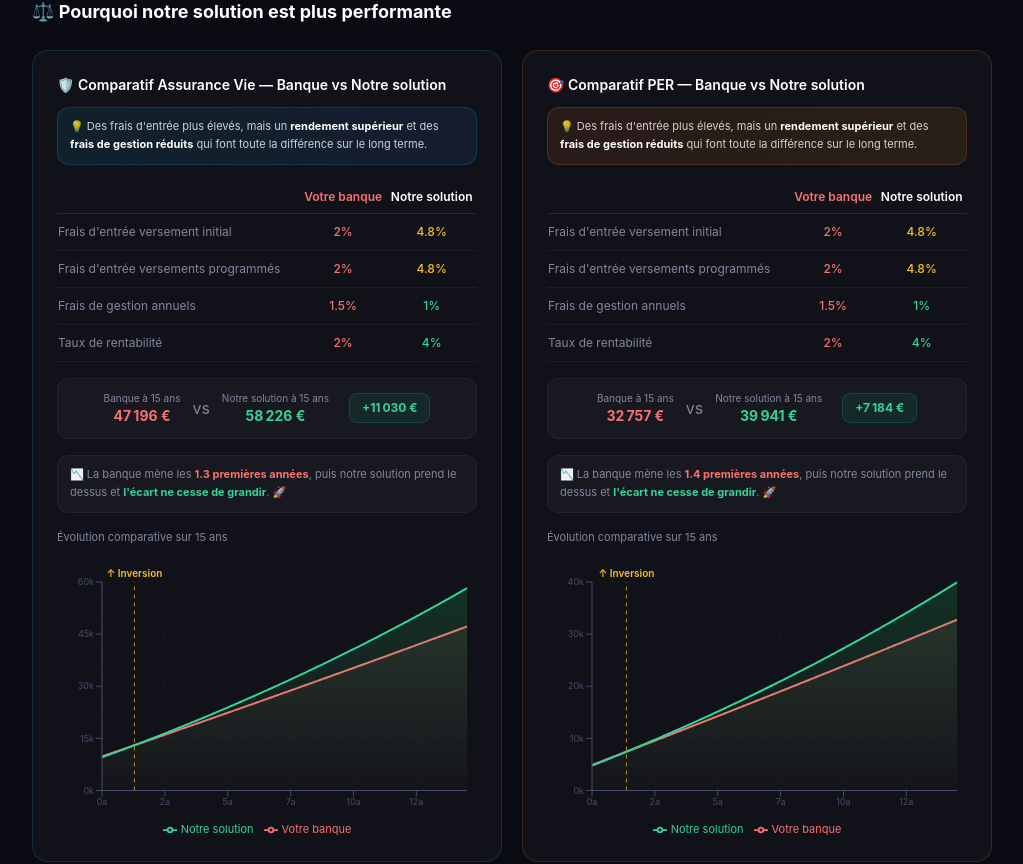
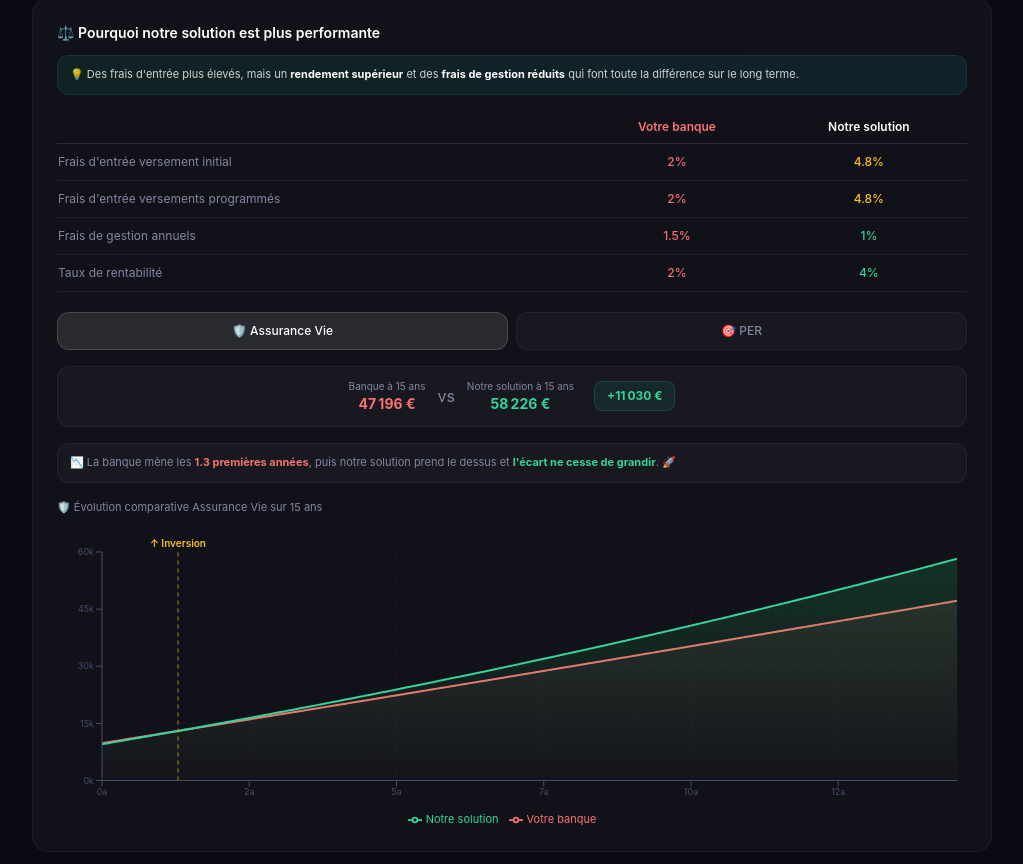
Before and after one commit to louminod/simulateur-patrimoine, a Next.js app: page / in a window 1280 px wide. Shown: the part 1946-2810 px from the top of the page, without its empty margins (128-1151 px from the left). Built offline with nearby package versions, Linux system fonts and the light colour scheme.

Commit message:
feat: merge AV/PER fee comparison into single card with tabs

```diff
--- a/src/app/page.tsx
+++ b/src/app/page.tsx
@@ -71,31 +71,12 @@ export default function Home() {
       <ResultSummary monthlyEffort={monthlyEffort} totalFinal={results.totalFinal} monthlyIncome={passiveIncome} hasCreditSCPI={scpiCredit.enabled} />
 
       {(av.enabled || per.enabled) && (
-        <section className="mb-12">
-          <h2 className="text-lg font-bold text-white mb-6">⚖️ Pourquoi notre solution est plus performante</h2>
-          <div className={`grid ${av.enabled && per.enabled ? "md:grid-cols-2" : ""} gap-5`}>
-            {av.enabled && (
-              <FeeComparison
-                label="Assurance Vie"
-                icon="🛡️"
-                initialCapital={av.initialCapital}
-                monthlyContribution={av.monthlyContribution}
-                gradient="from-cyan-500/10 to-blue-500/10"
-                borderColor="border-cyan-500/20"
-              />
-            )}
-            {per.enabled && (
-              <FeeComparison
-                label="PER"
-                icon="🎯"
-                initialCapital={per.initialCapital}
-                monthlyContribution={per.monthlyContribution}
-                gradient="from-orange-500/10 to-amber-500/10"
-                borderColor="border-orange-500/20"
-              />
-            )}
-          </div>
-        </section>
+        <FeeComparison
+          envelopes={[
+            ...(av.enabled ? [{ label: "Assurance Vie", icon: "🛡️", initialCapital: av.initialCapital, monthlyContribution: av.monthlyContribution }] : []),
+            ...(per.enabled ? [{ label: "PER", icon: "🎯", initialCapital: per.initialCapital, monthlyContribution: per.monthlyContribution }] : []),
+          ]}
+        />
       )}
 
       <ComparisonBlock results={results} perEnabled={per.enabled} perTmi={per.tmi} />
--- a/src/components/FeeComparison.tsx
+++ b/src/components/FeeComparison.tsx
@@ -1,6 +1,6 @@
 "use client";
 
-import { memo, useMemo } from "react";
+import { memo, useMemo, useState } from "react";
 import {
   AreaChart, Area, XAxis, YAxis, CartesianGrid,
   Tooltip as RTooltip, ResponsiveContainer, Legend, ReferenceLine,
@@ -13,13 +13,15 @@ import {
   FEE_COMPARISON_YEARS,
 } from "@/lib/constants";
 
-interface FeeComparisonProps {
+interface EnvelopeInput {
   label: string;
   icon: string;
   initialCapital: number;
   monthlyContribution: number;
-  gradient: string;
-  borderColor: string;
+}
+
+interface FeeComparisonProps {
+  envelopes: EnvelopeInput[];
 }
 
 interface FeeRow {
@@ -42,95 +44,22 @@ const verdictColor: Record<FeeRow["verdict"], string> = {
   neutral: "text-white",
 };
 
-function FeeComparisonInner({ label, icon, initialCapital, monthlyContribution, gradient, borderColor }: FeeComparisonProps) {
+function ComparisonChart({ id, data, crossoverMonth }: {
+  id: string;
+  data: { month: number; "Votre banque": number; "Notre solution": number }[];
+  crossoverMonth: number | null;
+}) {
   const years = FEE_COMPARISON_YEARS;
-
-  const chartData = useMemo(() => {
-    const { bankCurve, solutionCurve } = simulateFeeCurves(initialCapital, monthlyContribution, years);
-    const months = years * 12;
-    return Array.from({ length: months + 1 }, (_, i) => ({
-      month: i,
-      "Votre banque": Math.round(bankCurve[i]),
-      "Notre solution": Math.round(solutionCurve[i]),
-    }));
-  }, [initialCapital, monthlyContribution, years]);
-
-  const bankerFinal = chartData[chartData.length - 1]["Votre banque"];
-  const solutionFinal = chartData[chartData.length - 1]["Notre solution"];
-  const diff = solutionFinal - bankerFinal;
-
-  const crossoverMonth = useMemo(() => {
-    for (let i = 1; i < chartData.length; i++) {
-      if (chartData[i]["Notre solution"] >= chartData[i]["Votre banque"]) return i;
-    }
-    return null;
-  }, [chartData]);
-  const crossoverYears = crossoverMonth !== null ? (crossoverMonth / 12) : null;
-
   return (
-    <div className={`bg-[var(--card)] rounded-2xl border ${borderColor} p-4 md:p-6`}>
-      <h3 className="text-sm font-semibold mb-3 text-white">{icon} Comparatif {label} — Banque vs Notre solution</h3>
-
-      <div className={`bg-gradient-to-r ${gradient} border ${borderColor} rounded-xl px-3 py-2.5 mb-4`}>
-        <p className="text-[11px] text-white/80 leading-relaxed">
-          💡 Des frais d&apos;entrée plus élevés, mais un <strong className="text-white">rendement supérieur</strong> et des <strong className="text-white">frais de gestion réduits</strong> qui font toute la différence sur le long terme.
-        </p>
-      </div>
-
-      <div className="overflow-x-auto mb-4">
-        <table className="w-full text-xs">
-          <thead>
-            <tr className="border-b border-white/10">
-              <th className="text-left py-2 text-[var(--muted)] font-medium"></th>
-              <th className="text-center py-2 text-red-400 font-semibold">Votre banque</th>
-              <th className="text-center py-2 font-semibold text-white">Notre solution</th>
-            </tr>
-          </thead>
-          <tbody>
-            {fees.map((f) => (
-              <tr key={f.label} className="border-b border-white/5">
-                <td className="py-2.5 text-[var(--muted)] max-w-[120px] sm:max-w-none">{f.label}</td>
-                <td className="py-2.5 text-center text-red-400 font-medium">{f.banker}</td>
-                <td className={`py-2.5 text-center font-medium ${verdictColor[f.verdict]}`}>{f.solution}</td>
-              </tr>
-            ))}
-          </tbody>
-        </table>
-      </div>
-
-      <div className="flex items-center justify-center gap-3 mb-4 py-3 rounded-xl bg-white/[0.03] border border-white/5">
-        <div className="text-center">
-          <p className="text-[10px] text-[var(--muted)]">Banque à {years} ans</p>
-          <p className="text-sm font-bold text-red-400">{fmt(bankerFinal)}</p>
-        </div>
-        <span className="text-[var(--muted)]">vs</span>
-        <div className="text-center">
-          <p className="text-[10px] text-[var(--muted)]">Notre solution à {years} ans</p>
-          <p className="text-sm font-bold text-emerald-400">{fmt(solutionFinal)}</p>
-        </div>
-        <div className="text-center ml-2 bg-emerald-500/10 border border-emerald-500/20 rounded-lg px-3 py-1.5">
-          <p className="text-xs font-bold text-emerald-400">+{fmt(diff)}</p>
-        </div>
-      </div>
-
-      {crossoverYears !== null && (
-        <div className="mb-4 bg-white/[0.03] border border-white/5 rounded-xl px-3 py-2.5">
-          <p className="text-[11px] text-[var(--muted)] leading-relaxed">
-            📉 La banque mène les <strong className="text-red-400">{crossoverYears < 1 ? `${crossoverMonth} premiers mois` : `${crossoverYears.toFixed(1).replace('.0', '')} premières années`}</strong>, puis notre solution prend le dessus et <strong className="text-emerald-400">l&apos;écart ne cesse de grandir</strong>. 🚀
-          </p>
-        </div>
-      )}
-
-      <p className="text-[11px] text-[var(--muted)] mb-3">Évolution comparative sur {years} ans</p>
-      <div className="h-[200px] md:h-[280px]">
+    <div className="h-[220px] md:h-[300px]">
       <ResponsiveContainer width="100%" height="100%">
-          <AreaChart data={chartData} margin={{ top: 25, right: 10, left: 0, bottom: 0 }}>
+        <AreaChart data={data} margin={{ top: 25, right: 10, left: 0, bottom: 0 }}>
           <defs>
-              <linearGradient id={`gSolution-${label.replace(/\s/g, '')}`} x1="0" y1="0" x2="0" y2="1">
+            <linearGradient id={`gSolution-${id}`} x1="0" y1="0" x2="0" y2="1">
               <stop offset="0%" stopColor="#22c55e" stopOpacity={0.3} />
               <stop offset="100%" stopColor="#22c55e" stopOpacity={0.02} />
             </linearGradient>
-              <linearGradient id={`gBanque-${label.replace(/\s/g, '')}`} x1="0" y1="0" x2="0" y2="1">
+            <linearGradient id={`gBanque-${id}`} x1="0" y1="0" x2="0" y2="1">
               <stop offset="0%" stopColor="#f87171" stopOpacity={0.15} />
               <stop offset="100%" stopColor="#f87171" stopOpacity={0.02} />
             </linearGradient>
@@ -159,16 +88,139 @@ function FeeComparisonInner({ label, icon, initialCapital, monthlyContribution,
               stroke="#fbbf24"
               strokeDasharray="4 4"
               strokeOpacity={0.7}
-                label={{ value: `↑ Inversion`, position: "top", fill: "#fbbf24", fontSize: 10, fontWeight: 600 }}
+              label={{ value: "↑ Inversion", position: "top", fill: "#fbbf24", fontSize: 10, fontWeight: 600 }}
             />
           )}
-            <Area type="monotone" dataKey="Votre banque" stroke="#f87171" fill={`url(#gBanque-${label.replace(/\s/g, '')})`} strokeWidth={2} />
-            <Area type="monotone" dataKey="Notre solution" stroke="#34d399" fill={`url(#gSolution-${label.replace(/\s/g, '')})`} strokeWidth={2} />
+          <Area type="monotone" dataKey="Votre banque" stroke="#f87171" fill={`url(#gBanque-${id})`} strokeWidth={2} />
+          <Area type="monotone" dataKey="Notre solution" stroke="#34d399" fill={`url(#gSolution-${id})`} strokeWidth={2} />
         </AreaChart>
       </ResponsiveContainer>
-      </div>
     </div>
   );
 }
 
+function computeComparisonData(initialCapital: number, monthlyContribution: number) {
+  const years = FEE_COMPARISON_YEARS;
+  const { bankCurve, solutionCurve } = simulateFeeCurves(initialCapital, monthlyContribution, years);
+  const months = years * 12;
+  const chartData = Array.from({ length: months + 1 }, (_, i) => ({
+    month: i,
+    "Votre banque": Math.round(bankCurve[i]),
+    "Notre solution": Math.round(solutionCurve[i]),
+  }));
+  const bankerFinal = chartData[chartData.length - 1]["Votre banque"];
+  const solutionFinal = chartData[chartData.length - 1]["Notre solution"];
+  const diff = solutionFinal - bankerFinal;
+  let crossoverMonth: number | null = null;
+  for (let i = 1; i < chartData.length; i++) {
+    if (chartData[i]["Notre solution"] >= chartData[i]["Votre banque"]) { crossoverMonth = i; break; }
+  }
+  const crossoverYears = crossoverMonth !== null ? (crossoverMonth / 12) : null;
+  return { chartData, bankerFinal, solutionFinal, diff, crossoverMonth, crossoverYears };
+}
+
+function FeeComparisonInner({ envelopes }: FeeComparisonProps) {
+  const [activeTab, setActiveTab] = useState(0);
+  const years = FEE_COMPARISON_YEARS;
+
+  const allData = useMemo(() =>
+    envelopes.map((e) => computeComparisonData(e.initialCapital, e.monthlyContribution)),
+    [envelopes]
+  );
+
+  const current = allData[activeTab];
+  const currentEnvelope = envelopes[activeTab];
+
+  return (
+    <section className="mb-12">
+      <div className="bg-[var(--card)] rounded-2xl border border-white/5 p-4 md:p-6">
+        <h2 className="text-sm font-semibold mb-3 text-white">⚖️ Pourquoi notre solution est plus performante</h2>
+
+        {/* Explanation */}
+        <div className="bg-gradient-to-r from-emerald-500/10 to-cyan-500/10 border border-emerald-500/15 rounded-xl px-3 py-2.5 mb-4">
+          <p className="text-[11px] text-white/80 leading-relaxed">
+            💡 Des frais d&apos;entrée plus élevés, mais un <strong className="text-white">rendement supérieur</strong> et des <strong className="text-white">frais de gestion réduits</strong> qui font toute la différence sur le long terme.
+          </p>
+        </div>
+
+        {/* Fee table (same for all envelopes) */}
+        <div className="overflow-x-auto mb-5">
+          <table className="w-full text-xs">
+            <thead>
+              <tr className="border-b border-white/10">
+                <th className="text-left py-2 text-[var(--muted)] font-medium"></th>
+                <th className="text-center py-2 text-red-400 font-semibold">Votre banque</th>
+                <th className="text-center py-2 font-semibold text-white">Notre solution</th>
+              </tr>
+            </thead>
+            <tbody>
+              {fees.map((f) => (
+                <tr key={f.label} className="border-b border-white/5">
+                  <td className="py-2.5 text-[var(--muted)] max-w-[120px] sm:max-w-none">{f.label}</td>
+                  <td className="py-2.5 text-center text-red-400 font-medium">{f.banker}</td>
+                  <td className={`py-2.5 text-center font-medium ${verdictColor[f.verdict]}`}>{f.solution}</td>
+                </tr>
+              ))}
+            </tbody>
+          </table>
+        </div>
+
+        {/* Tabs if multiple envelopes */}
+        {envelopes.length > 1 && (
+          <div className="flex gap-2 mb-4">
+            {envelopes.map((e, i) => (
+              <button
+                key={e.label}
+                onClick={() => setActiveTab(i)}
+                className={`flex-1 py-2.5 rounded-xl text-xs font-medium transition-all ${
+                  activeTab === i
+                    ? "bg-white/10 text-white border border-white/15"
+                    : "bg-white/[0.03] text-[var(--muted)] border border-white/5 hover:bg-white/[0.06]"
+                }`}
+              >
+                {e.icon} {e.label}
+              </button>
+            ))}
+          </div>
+        )}
+
+        {/* Result highlight */}
+        <div className="flex items-center justify-center gap-3 mb-4 py-3 rounded-xl bg-white/[0.03] border border-white/5">
+          <div className="text-center">
+            <p className="text-[10px] text-[var(--muted)]">Banque à {years} ans</p>
+            <p className="text-sm font-bold text-red-400">{fmt(current.bankerFinal)}</p>
+          </div>
+          <span className="text-[var(--muted)]">vs</span>
+          <div className="text-center">
+            <p className="text-[10px] text-[var(--muted)]">Notre solution à {years} ans</p>
+            <p className="text-sm font-bold text-emerald-400">{fmt(current.solutionFinal)}</p>
+          </div>
+          <div className="text-center ml-2 bg-emerald-500/10 border border-emerald-500/20 rounded-lg px-3 py-1.5">
+            <p className="text-xs font-bold text-emerald-400">+{fmt(current.diff)}</p>
+          </div>
+        </div>
+
+        {/* Crossover callout */}
+        {current.crossoverYears !== null && (
+          <div className="mb-4 bg-white/[0.03] border border-white/5 rounded-xl px-3 py-2.5">
+            <p className="text-[11px] text-[var(--muted)] leading-relaxed">
+              📉 La banque mène les <strong className="text-red-400">{current.crossoverYears < 1 ? `${current.crossoverMonth} premiers mois` : `${current.crossoverYears.toFixed(1).replace('.0', '')} premières années`}</strong>, puis notre solution prend le dessus et <strong className="text-emerald-400">l&apos;écart ne cesse de grandir</strong>. 🚀
+            </p>
+          </div>
+        )}
+
+        {/* Chart */}
+        <p className="text-[11px] text-[var(--muted)] mb-3">
+          {currentEnvelope.icon} Évolution comparative {currentEnvelope.label} sur {years} ans
+        </p>
+        <ComparisonChart
+          id={currentEnvelope.label.replace(/\s/g, '')}
+          data={current.chartData}
+          crossoverMonth={current.crossoverMonth}
+        />
+      </div>
+    </section>
+  );
+}
+
 export const FeeComparison = memo(FeeComparisonInner);
```
Lines whose indentation alone changed are shown as unchanged.
